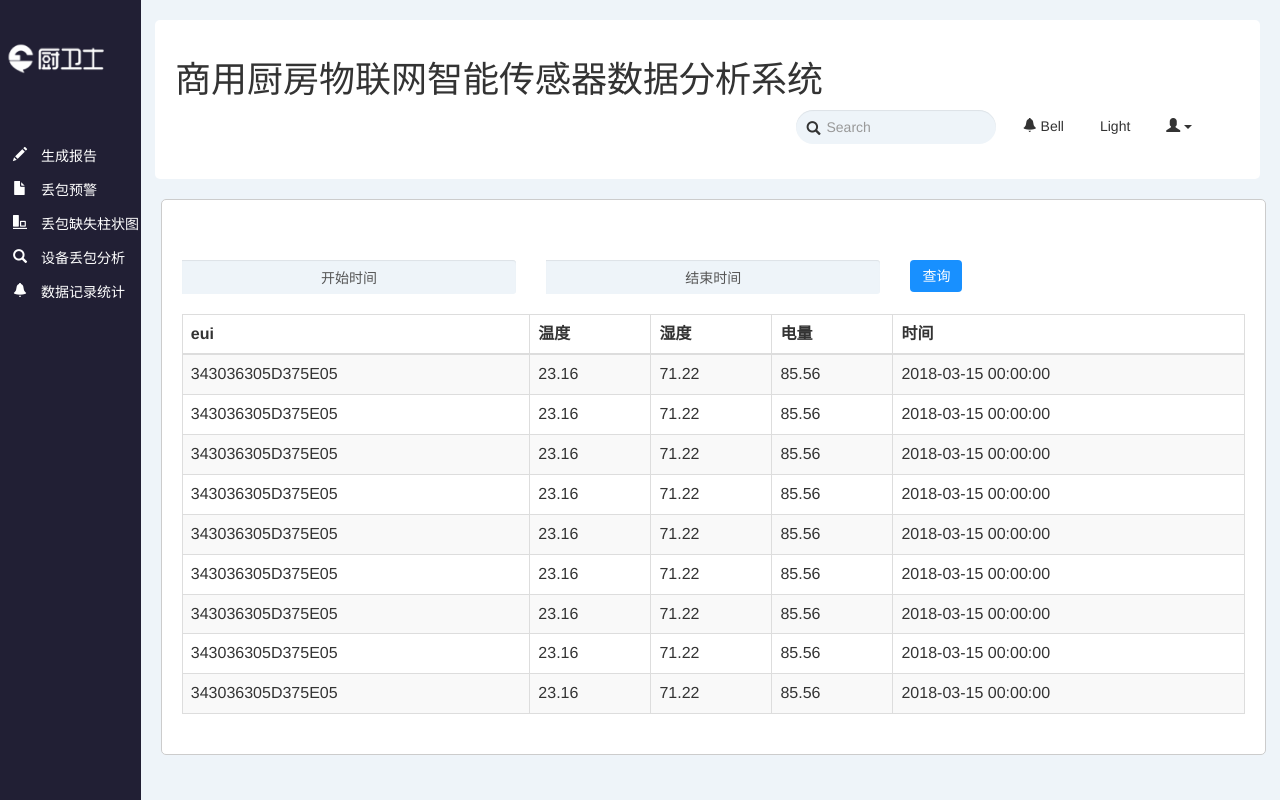
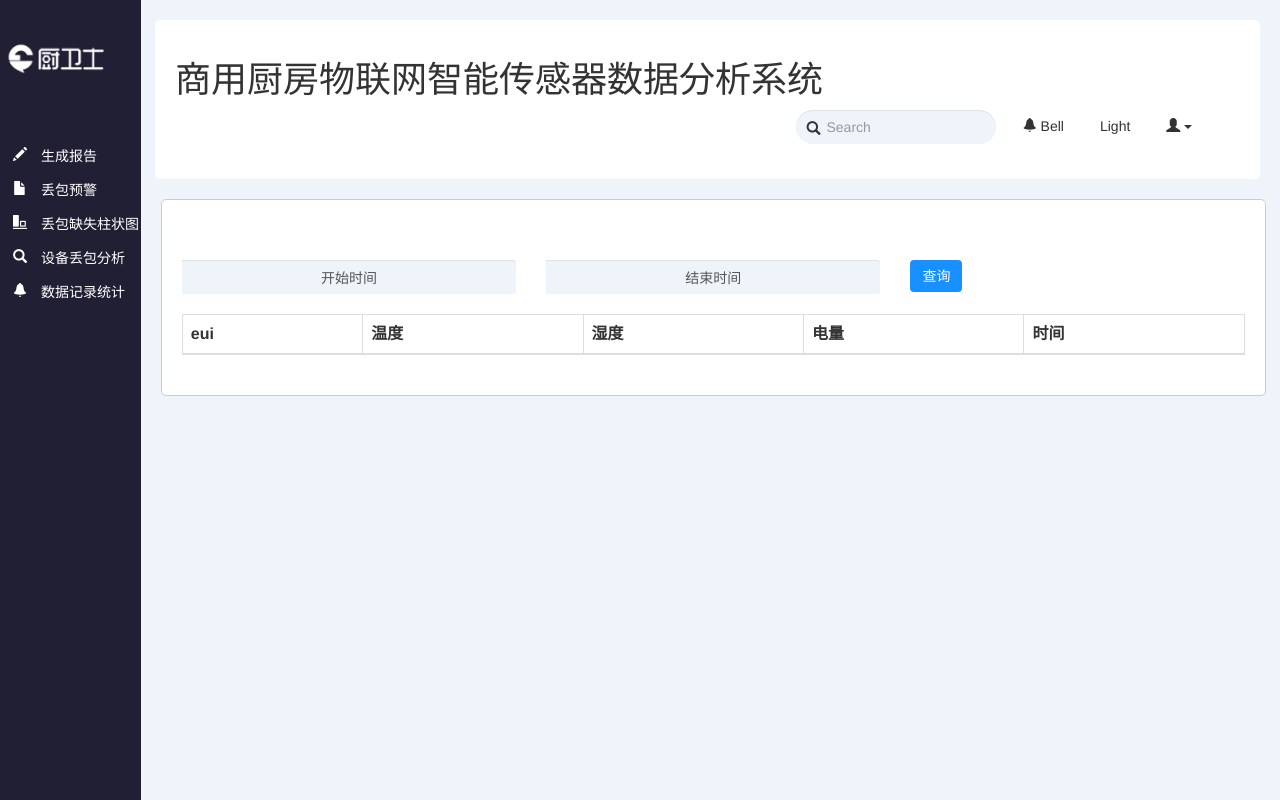
Before and after one commit to JaonM/IOT_Report, a Flask app: page /statistics in a window 1280 px wide. Run offline with Flask 2, Linux system fonts and the light colour scheme; lists and menus that the app fills with data are empty; some libraries are stand-ins or nearby versions.

Commit message:
update html

```diff
--- a/app/templates/analysis.html
+++ b/app/templates/analysis.html
@@ -281,7 +281,7 @@
             var start_date = $('#start_date').val();
             var end_date = $('#end_date').val();
             if (start_date != '' && end_date != '') {
-                alert(start_date);
+                // alert(start_date);
                 $.post('/loss_rate_analyze',
                     {
                         start_date: start_date,
--- a/app/templates/statistics.html
+++ b/app/templates/statistics.html
@@ -183,69 +183,69 @@
                     <th>时间</th>
                 </tr>
                 </thead>
-                <tr>
-                    <td>343036305D375E05</td>
-                    <td>23.16</td>
-                    <td>71.22</td>
-                    <td>85.56</td>
-                    <td>2018-03-15 00:00:00</td>
-                </tr>
-                <tr>
-                    <td>343036305D375E05</td>
-                    <td>23.16</td>
-                    <td>71.22</td>
-                    <td>85.56</td>
-                    <td>2018-03-15 00:00:00</td>
-                </tr>
-                <tr>
-                    <td>343036305D375E05</td>
-                    <td>23.16</td>
-                    <td>71.22</td>
-                    <td>85.56</td>
-                    <td>2018-03-15 00:00:00</td>
-                </tr>
-                <tr>
-                    <td>343036305D375E05</td>
-                    <td>23.16</td>
-                    <td>71.22</td>
-                    <td>85.56</td>
-                    <td>2018-03-15 00:00:00</td>
-                </tr>
-                <tr>
-                    <td>343036305D375E05</td>
-                    <td>23.16</td>
-                    <td>71.22</td>
-                    <td>85.56</td>
-                    <td>2018-03-15 00:00:00</td>
-                </tr>
-                <tr>
-                    <td>343036305D375E05</td>
-                    <td>23.16</td>
-                    <td>71.22</td>
-                    <td>85.56</td>
-                    <td>2018-03-15 00:00:00</td>
-                </tr>
-                <tr>
-                    <td>343036305D375E05</td>
-                    <td>23.16</td>
-                    <td>71.22</td>
-                    <td>85.56</td>
-                    <td>2018-03-15 00:00:00</td>
-                </tr>
-                <tr>
-                    <td>343036305D375E05</td>
-                    <td>23.16</td>
-                    <td>71.22</td>
-                    <td>85.56</td>
-                    <td>2018-03-15 00:00:00</td>
-                </tr>
-                <tr>
-                    <td>343036305D375E05</td>
-                    <td>23.16</td>
-                    <td>71.22</td>
-                    <td>85.56</td>
-                    <td>2018-03-15 00:00:00</td>
-                </tr>
+                <!--<tr>-->
+                    <!--<td>343036305D375E05</td>-->
+                    <!--<td>23.16</td>-->
+                    <!--<td>71.22</td>-->
+                    <!--<td>85.56</td>-->
+                    <!--<td>2018-03-15 00:00:00</td>-->
+                <!--</tr>-->
+                <!--<tr>-->
+                    <!--<td>343036305D375E05</td>-->
+                    <!--<td>23.16</td>-->
+                    <!--<td>71.22</td>-->
+                    <!--<td>85.56</td>-->
+                    <!--<td>2018-03-15 00:00:00</td>-->
+                <!--</tr>-->
+                <!--<tr>-->
+                    <!--<td>343036305D375E05</td>-->
+                    <!--<td>23.16</td>-->
+                    <!--<td>71.22</td>-->
+                    <!--<td>85.56</td>-->
+                    <!--<td>2018-03-15 00:00:00</td>-->
+                <!--</tr>-->
+                <!--<tr>-->
+                    <!--<td>343036305D375E05</td>-->
+                    <!--<td>23.16</td>-->
+                    <!--<td>71.22</td>-->
+                    <!--<td>85.56</td>-->
+                    <!--<td>2018-03-15 00:00:00</td>-->
+                <!--</tr>-->
+                <!--<tr>-->
+                    <!--<td>343036305D375E05</td>-->
+                    <!--<td>23.16</td>-->
+                    <!--<td>71.22</td>-->
+                    <!--<td>85.56</td>-->
+                    <!--<td>2018-03-15 00:00:00</td>-->
+                <!--</tr>-->
+                <!--<tr>-->
+                    <!--<td>343036305D375E05</td>-->
+                    <!--<td>23.16</td>-->
+                    <!--<td>71.22</td>-->
+                    <!--<td>85.56</td>-->
+                    <!--<td>2018-03-15 00:00:00</td>-->
+                <!--</tr>-->
+                <!--<tr>-->
+                    <!--<td>343036305D375E05</td>-->
+                    <!--<td>23.16</td>-->
+                    <!--<td>71.22</td>-->
+                    <!--<td>85.56</td>-->
+                    <!--<td>2018-03-15 00:00:00</td>-->
+                <!--</tr>-->
+                <!--<tr>-->
+                    <!--<td>343036305D375E05</td>-->
+                    <!--<td>23.16</td>-->
+                    <!--<td>71.22</td>-->
+                    <!--<td>85.56</td>-->
+                    <!--<td>2018-03-15 00:00:00</td>-->
+                <!--</tr>-->
+                <!--<tr>-->
+                    <!--<td>343036305D375E05</td>-->
+                    <!--<td>23.16</td>-->
+                    <!--<td>71.22</td>-->
+                    <!--<td>85.56</td>-->
+                    <!--<td>2018-03-15 00:00:00</td>-->
+                <!--</tr>-->
             </table>
 
         </div>
@@ -291,8 +291,26 @@
             var start_date = $('#start_date').val();
             var end_date = $('#end_date').val();
             if (start_date != '' && end_date != '') {
-                $('#order_data').DataTable().destroy();
-                fetch_data('yes', start_date, end_date);
+                $.post('/load_data',
+                    {
+                        start_date: start_date,
+                        end_date: end_date,
+                        page_num: -1
+                    },
+                    function (data, status) {
+                        if (data.code == 1) {
+                            var table=$('#order_data');
+                            for (var i = 0; i < data.result.length; i++) {
+                                // alert(data.result[i].eui)
+                                var obj = data.result[i];
+                                // alert(obj);
+                                table.append('<tr><td>'+obj.eui+'</td><td>'+obj.temperature+'</td>' +
+                                    '<td>'+obj.humidity+'</td><td>'+obj.battery+'</td>' +
+                                    '<td>'+obj.time+'</td></tr>');
+                            }
+                        }
+                    }
+                );
             }
             else {
                 alert("Both Date is Required");
--- a/app/views.py
+++ b/app/views.py
@@ -65,7 +65,7 @@ def generate_graph():
     all = []
     code = 1
     while start_date <= end_date:
-        img_list = create_data_img(start_date)
+        img_list = create_data_img(str(start_date).split()[0])
         if img_list is None:
             code = -1
         all.extend(img_list)
@@ -100,10 +100,10 @@ def loss_rate_analyze():
 
 @app.route('/load_data', methods=['POST'])
 def load():
-    start_date = request['start_date']
-    end_date = request['end_date']
-    page_num = request['page_num']
-    result = load_data(start_date, end_date, page_num)
+    start_date = request.form['start_date']
+    end_date = request.form['end_date']
+    page_num = request.form['page_num']
+    result = load_data(start_date, end_date, int(page_num))
     code = 1
     if len(result) == 0:
         code = -1
```
Also changed, not shown: app/service/ReportService.py (+19 -10 lines), app/templates/graph.html (+90 -76 lines).
